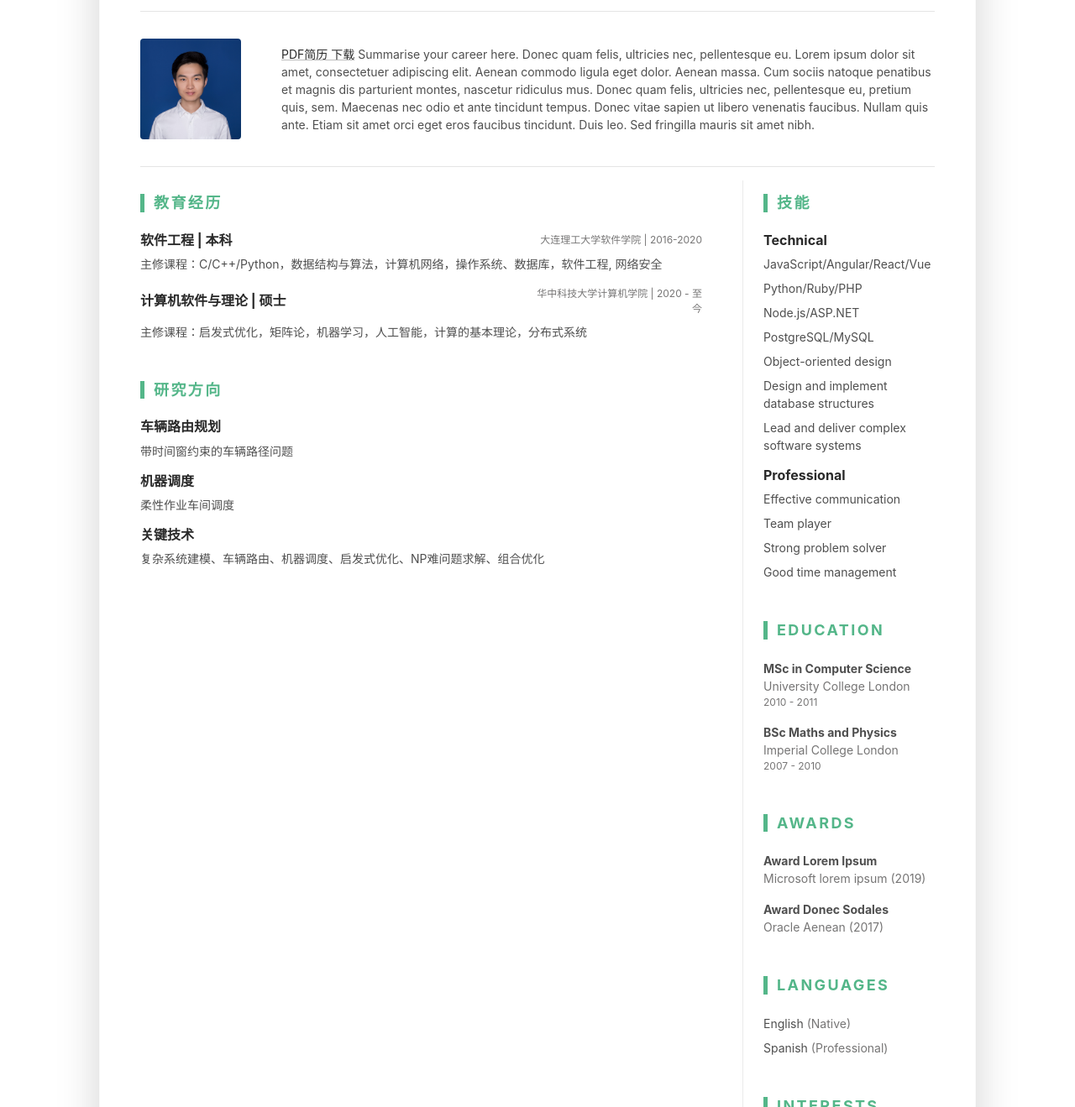
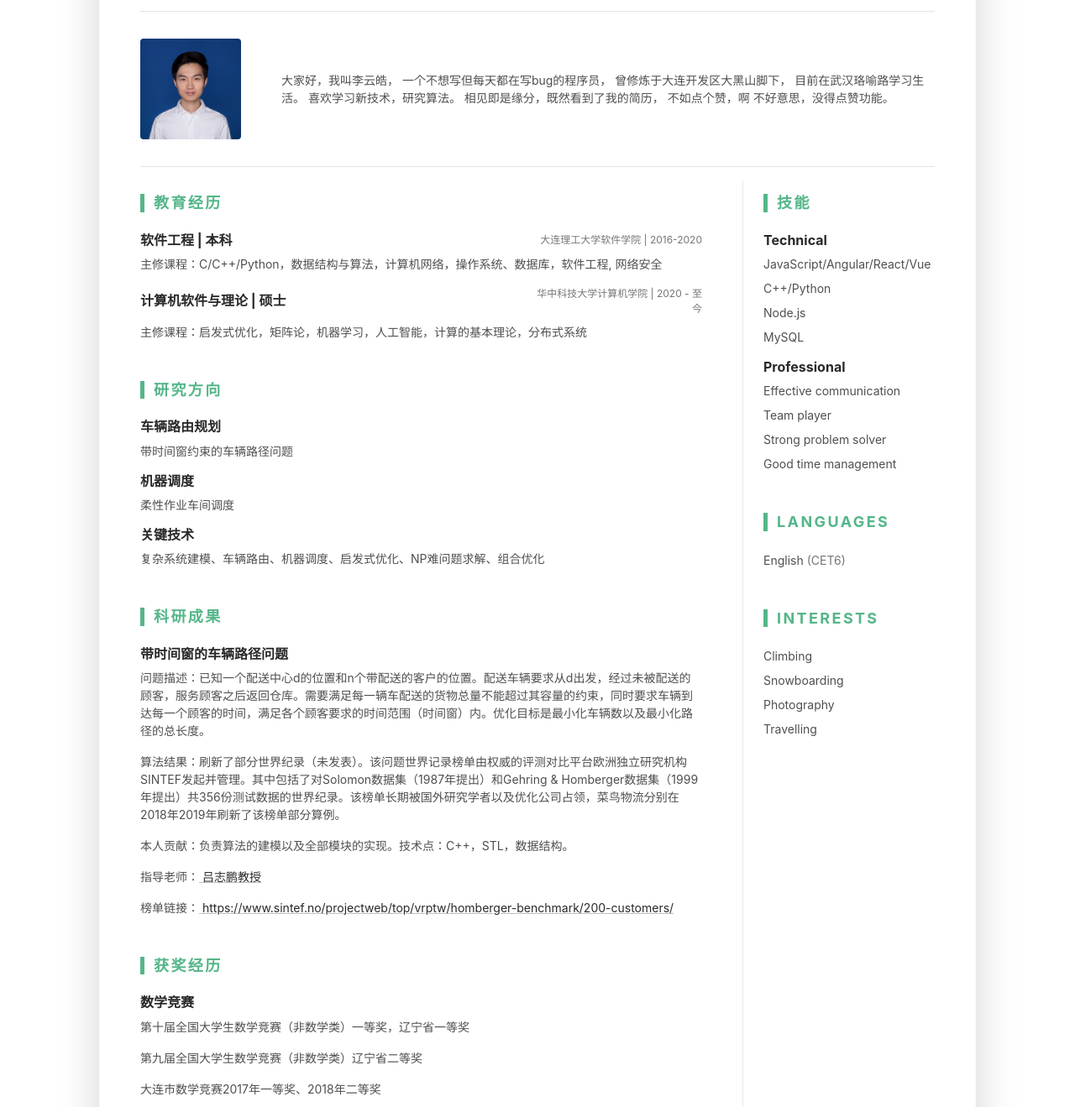
Before and after one commit to liyunhaocn/liyunhaocn.github.io, a plain HTML site: page index.html in a window 1280 px wide. Shown: the part 196-1515 px from the top of the page at 84% size. Drawn offline with nearby package versions, Linux system fonts and the light colour scheme.

Commit message:
修改简历

```diff
--- a/index.html
+++ b/index.html
@@ -44,7 +44,7 @@
 								<li class="mb-2"><i class="fas fa-phone-square fa-fw fa-lg mr-2 "></i><a class="resume-link" href="tel:#">+86 13638675399</a></li>
 								<li class="mb-2"><i class="fas fa-envelope-square fa-fw fa-lg mr-2"></i><a class="resume-link" href="mailto:#">liyunhaocn@outlook.com</a></li>
 								<li class="mb-2"><i class="fas fa-globe fa-fw fa-lg mr-2"></i><a class="resume-link" href="#">https://liyunhao.blog.csdn.net/</a></li>
-								<li class="mb-0"><i class="fas fa-map-marker-alt fa-fw fa-lg mr-2"></i>Wu Han</li>
+								<li class="mb-0"><i class="fas fa fa-download fa-fw fa-lg mr-2"></i><a class="theme-link" href="./liyunhao-resume.pdf" target="_blank">PDF版下载</a></li>
 							</ul>
 						</div><!--//resume-contact-->
 					</div><!--//row-->
@@ -56,8 +56,14 @@
 						<img class="resume-profile-image mb-3 mb-md-0 mr-md-5 ml-md-0 rounded mx-auto" src="assets/images/resume-profile.jpg" alt="image">
 						<div class="media-body text-left">
 							<p class="mb-0">
-							<a class="theme-link" href="./liyunhao-resume.pdf" target="_blank">PDF简历 下载</a>
-						Summarise your career here.  Donec quam felis, ultricies nec, pellentesque eu. Lorem ipsum dolor sit amet, consectetuer adipiscing elit. Aenean commodo ligula eget dolor. Aenean massa. Cum sociis natoque penatibus et magnis dis parturient montes, nascetur ridiculus mus. Donec quam felis, ultricies nec, pellentesque eu, pretium quis, sem.  Maecenas nec odio et ante tincidunt tempus. Donec vitae sapien ut libero venenatis faucibus. Nullam quis ante. Etiam sit amet orci eget eros faucibus tincidunt. Duis leo. Sed fringilla mauris sit amet nibh. </p>
+								大家好，我叫李云皓，
+								一个不想写但每天都在写bug的程序员，
+								曾修炼于大连开发区大黑山脚下，
+								目前在武汉珞喻路学习生活。
+								喜欢学习新技术，研究算法。
+								相见即是缘分，既然看到了我的简历，
+								不如点个赞，啊 不好意思，没得点赞功能。
+							</p>
 						</div><!--//media-body-->
 					</div>
 				</div><!--//resume-intro-->
@@ -180,7 +186,73 @@
 									</div>
 								</div><!--//item-->
 							</section><!--//project-section-->
+
+							<section class="project-section py-3">
+								<h3 class="text-uppercase resume-section-heading mb-4">科研成果</h3>
+								<div class="item mb-3">
+									<div class="item-heading row align-items-center mb-2">
+										<h4 class="item-title col-12 col-md-6 col-lg-8 mb-2 mb-md-0">带时间窗的车辆路径问题</h4>
+										<!-- <div class="item-meta col-12 col-md-6 col-lg-4 text-muted text-left text-md-right">Open Source</div> -->
+
+									</div>
+									<div class="item-content">
+										<p>问题描述：已知一个配送中心d的位置和n个带配送的客户的位置。配送车辆要求从d出发，经过未被配送的顾客，服务顾客之后返回仓库。需要满足每一辆车配送的货物总量不能超过其容量的约束，同时要求车辆到达每一个顾客的时间，满足各个顾客要求的时间范围（时间窗）内。优化目标是最小化车辆数以及最小化路径的总长度。</p>
+										<p>算法结果：刷新了部分世界纪录（未发表）。该问题世界记录榜单由权威的评测对比平台欧洲独立研究机构SINTEF发起并管理。其中包括了对Solomon数据集（1987年提出）和Gehring & Homberger数据集（1999年提出）共356份测试数据的世界纪录。该榜单长期被国外研究学者以及优化公司占领，菜鸟物流分别在2018年2019年刷新了该榜单部分算例。</p>
+										<p>本人贡献：负责算法的建模以及全部模块的实现。技术点：C++，STL，数据结构。</p>
+										<p>  指导老师：<a class="theme-link" href="http://faculty.hust.edu.cn/lzp/zh_CN/index.htm" target="_blank">
+										吕志鹏教授
+										</a>
+									</p>
+										<p>榜单链接：<a class="theme-link" href="https://www.sintef.no/projectweb/top/" target="_blank">
+										https://www.sintef.no/projectweb/top/vrptw/homberger-benchmark/200-customers/</a>
+										</p>
+
+									</div>
+								</div><!--//item-->
+
+							</section><!--//project-section-->
+
+							<section class="project-section py-3">
+								<h3 class="text-uppercase resume-section-heading mb-4">获奖经历</h3>
+								<div class="item mb-3">
+									<div class="item-heading row align-items-center mb-2">
+										<h4 class="item-title col-12 col-md-6 col-lg-8 mb-2 mb-md-0">数学竞赛</h4>
+										<!-- <div class="item-meta col-12 col-md-6 col-lg-4 text-muted text-left text-md-right">2019</div> -->
+
+									</div>
+
+									<div class="item-content">
+										<p>第十届全国大学生数学竞赛（非数学类）一等奖，辽宁省一等奖</p>
+										<p>
+										第九届全国大学生数学竞赛（非数学类）辽宁省二等奖
+										</p>
+										<p>
+										大连市数学竞赛2017年一等奖、2018年二等奖
+										</p>
+									</div>
+
+								</div><!--//item-->
+
+								<div class="item">
+									<div class="item-heading row align-items-center mb-2">
+										<h4 class="item-title col-12 col-md-6 col-lg-8 mb-2 mb-md-0">程序设计竞赛</h4>
+										<!-- <div class="item-meta col-12 col-md-6 col-lg-4 text-muted text-left text-md-right">2018</div> -->
+
+									</div>
+
+									<div class="item-content">
+										<p>2018大连理工大学“华为杯”程序设计大赛三等奖</p>
+										<p>2018大连理工大学第十届大学生程序设计大赛二等奖</p>
+										<p>2018程序设计新生赛二等奖</p>
+
+									</div>
+
+								</div><!--//item-->
+
+							</section><!--//project-section-->
 						</div><!--//resume-main-->
+
+
 						<aside class="resume-aside col-12 col-lg-4 col-xl-3 px-lg-4 pb-lg-4">
 							<section class="skills-section py-3">
 								<h3 class="text-uppercase resume-section-heading mb-4">技能</h3>
@@ -188,12 +260,12 @@
 									<h4 class="item-title">Technical</h4>
 									<ul class="list-unstyled resume-skills-list">
 										<li class="mb-2">JavaScript/Angular/React/Vue</li>
-										<li class="mb-2">Python/Ruby/PHP<li>
-											<li class="mb-2">Node.js/ASP.NET</li>
-											<li class="mb-2">PostgreSQL/MySQL</li>
-											<li class="mb-2">Object-oriented design</li>
+										<li class="mb-2">C++/Python<li>
+											<li class="mb-2">Node.js</li>
+											<li class="mb-2">MySQL</li>
+											<!-- <li class="mb-2">Object-oriented design</li>
 											<li class="mb-2">Design and implement database structures</li>
-											<li>Lead and deliver complex software systems</li>
+											<li>Lead and deliver complex software systems</li> -->
 										</ul>
 									</div><!--//item-->
 									<div class="item">
@@ -206,7 +278,7 @@
 											</ul>
 										</div><!--//item-->
 									</section><!--//skills-section-->
-									<section class="education-section py-3">
+									<!-- <section class="education-section py-3">
 										<h3 class="text-uppercase resume-section-heading mb-4">Education</h3>
 										<ul class="list-unstyled resume-education-list">
 											<li class="mb-3">
@@ -220,8 +292,8 @@
 												<div class="resume-degree-time text-muted">2007 - 2010</div>
 											</li>
 										</ul>
-									</section><!--//education-section-->
-									<section class="education-section py-3">
+									</section> --><!--//education-section-->
+									<!-- <section class="education-section py-3">
 										<h3 class="text-uppercase resume-section-heading mb-4">Awards</h3>
 										<ul class="list-unstyled resume-awards-list">
 											<li class="mb-3">
@@ -233,12 +305,12 @@
 												<div class="text-muted">Oracle Aenean (2017)</div>
 											</li>
 										</ul>
-									</section><!--//education-section-->
+									</section> --><!--//education-section-->
 									<section class="skills-section py-3">
 										<h3 class="text-uppercase resume-section-heading mb-4">Languages</h3>
 										<ul class="list-unstyled resume-lang-list">
-											<li class="mb-2">English <span class="text-muted">(Native)</span></li>
-											<li>Spanish <span class="text-muted">(Professional)</span></li>
+											<li class="mb-2">English <span class="text-muted">(CET6)</span></li>
+											<!-- <li>Spanish <span class="text-muted">(Professional)</span></li> -->
 										</ul>
 									</section><!--//certificates-section-->
 									<section class="skills-section py-3">
@@ -258,7 +330,7 @@
 						<div class="resume-footer text-center">
 							<ul class="resume-social-list list-inline mx-auto mb-0 d-inline-block text-muted">
 								<li class="list-inline-item mb-lg-0 mr-3"><a class="resume-link" href="https://github.com/liyunhaocn/"><i class="fab fa-github-square fa-2x mr-2" data-fa-transform="down-4"></i><span class="d-none d-lg-inline-block text-muted">github.com/liyunhaocn</span></a></li>
-								<li class="list-inline-item mb-lg-0 mr-3"><a class="resume-link" href="#"><i class="fab fa-weixin fa-2x mr-2" data-fa-transform="down-4"></i><span class="d-none d-lg-inline-block text-muted">linkedin.com/in/username</span></a></li>
+								<li class="list-inline-item mb-lg-0 mr-3"><a class="resume-link" href="#"><i class="fab fa-weixin fa-2x mr-2" data-fa-transform="down-4"></i><span class="d-none d-lg-inline-block text-muted">yunhaodewx</span></a></li>
 								<li class="list-inline-item mb-lg-0 mr-lg-3"><a class="resume-link" href="https://liyunhao.blog.csdn.net/"><i class="fa fa-laptop fa-2x mr-2" data-fa-transform="down-4"></i><span class="d-none d-lg-inline-block text-muted">liyunhao.blog.csdn.net</span></a></li>
 							</ul>
 						</div><!--//resume-footer-->
```
Also changed, not shown: 1 other file.
